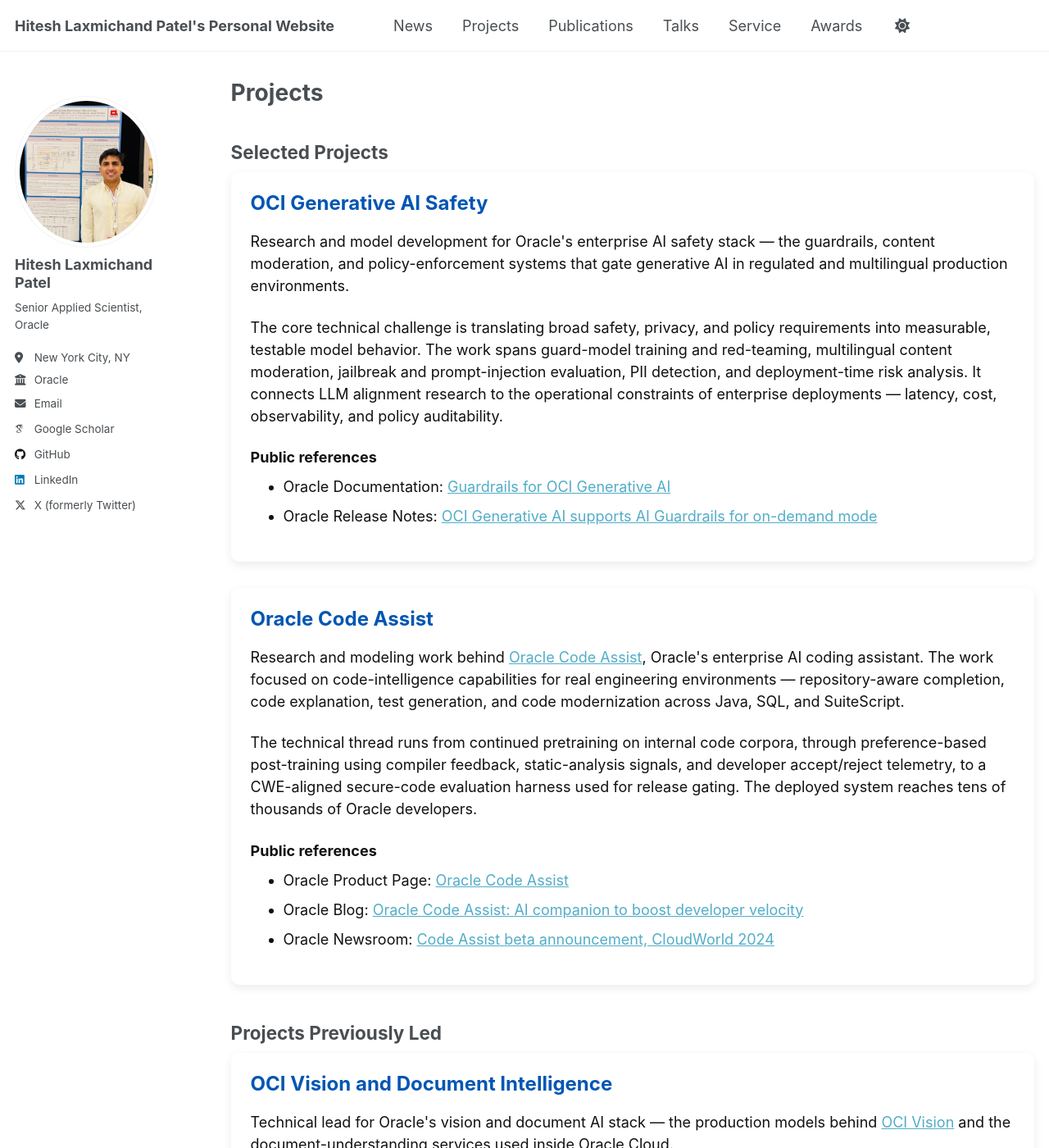
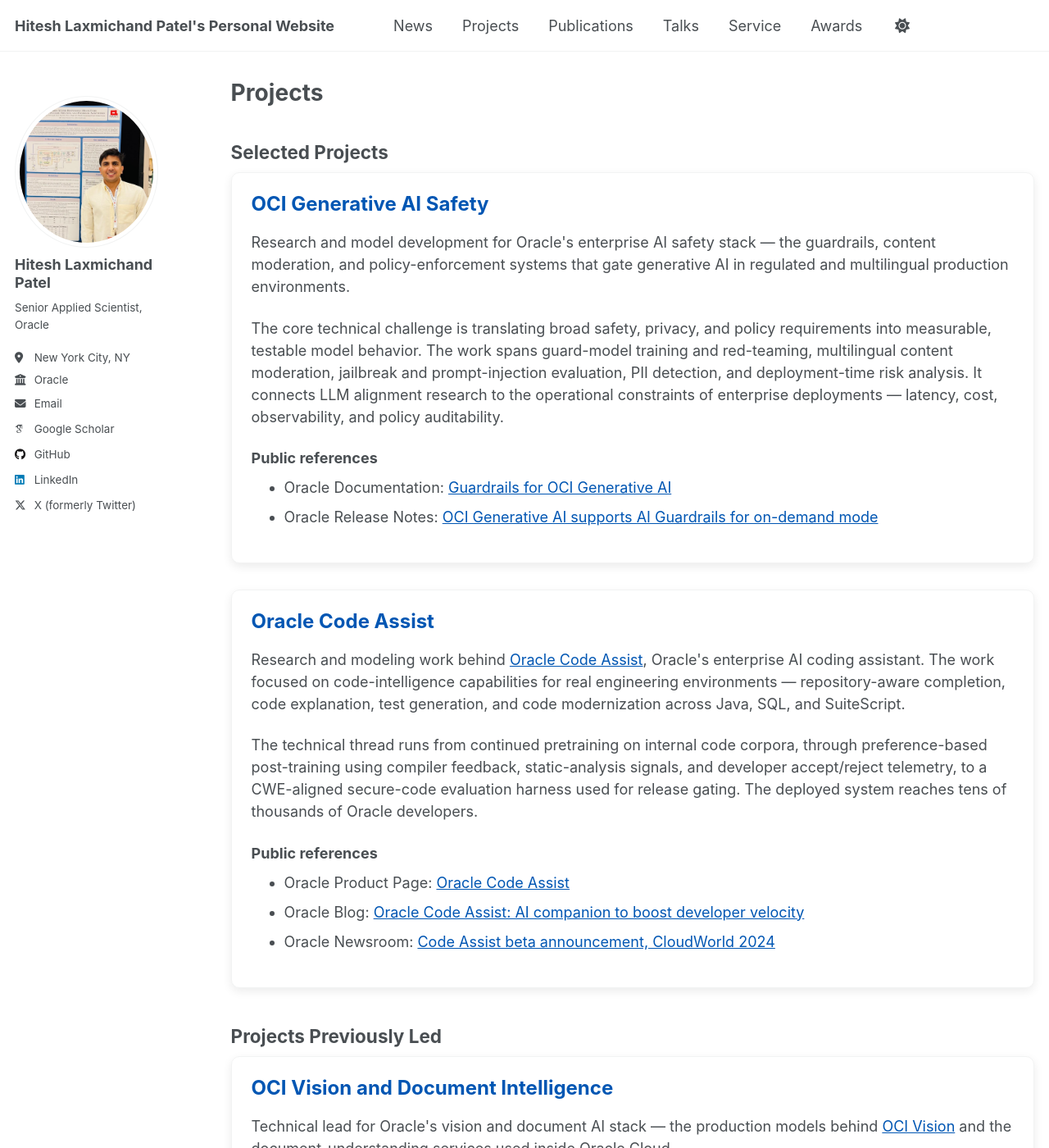
Before and after one commit to HITESHLPATEL/hiteshlpatel.github.io, a Jekyll site: the page built from _pages/projects.md, in a window 1280 px wide and 1400 px high. Shown: the whole window at 82% size. Built offline with Jekyll 4.4.1, drawn with Linux system fonts in a browser that asks for light colours; some web fonts are replaced.

Commit message:
Unify site accent color and fix link contrast
Replace the stock teal link color with the royal blue already used in
project cards and venue badges, so the site has one accent. Publication
titles go from 2.6:1 to 7.0:1 contrast on white; visited links and meta
text (dates, footer, nav) now also clear WCAG AA. Dark mode links move to
a lighter cyan (5.5:1 on the grey background, up from 3.1:1).

Move the inline styles on project cards and venue badges into
_sass/_custom.scss, driven by new theme variables in both the light and
dark theme files, so those components follow the theme toggle instead of
staying hardcoded white.

Co-Authored-By: Claude Fable 5.1 <noreply@anthropic.com>
Claude-Session: https://claude.ai/code/session_01LL4HLjH3KeFhqDB1atnpvf

```diff
--- a/_pages/projects.md
+++ b/_pages/projects.md
@@ -9,32 +9,32 @@ author_profile: true
 
 ## Selected Projects
 
-<div style="box-shadow: 0 4px 12px rgba(0,0,0,0.08); border-radius:10px; padding:24px; margin-bottom:32px; background-color:white; color:#111111;">
+<div class="project-card">
 
-<h3 style="color:#0056b3; font-size:24px; margin-top:0;">OCI Generative AI Safety</h3>
+<h3>OCI Generative AI Safety</h3>
 
 <p>Research and model development for Oracle's enterprise AI safety stack — the guardrails, content moderation, and policy-enforcement systems that gate generative AI in regulated and multilingual production environments.</p>
 
 <p>The core technical challenge is translating broad safety, privacy, and policy requirements into measurable, testable model behavior. The work spans guard-model training and red-teaming, multilingual content moderation, jailbreak and prompt-injection evaluation, PII detection, and deployment-time risk analysis. It connects LLM alignment research to the operational constraints of enterprise deployments — latency, cost, observability, and policy auditability.</p>
 
-<p style="margin-bottom:0.5em;"><strong>Public references</strong></p>
-<ul style="margin-top:0;">
+<p class="project-card__refs-label"><strong>Public references</strong></p>
+<ul class="project-card__refs">
   <li>Oracle Documentation: <a href="https://docs.oracle.com/en-us/iaas/Content/generative-ai/guardrails.htm">Guardrails for OCI Generative AI</a></li>
   <li>Oracle Release Notes: <a href="https://docs.oracle.com/iaas/releasenotes/generative-ai/ai-guardrails.htm">OCI Generative AI supports AI Guardrails for on-demand mode</a></li>
 </ul>
 
 </div>
 
-<div style="box-shadow: 0 4px 12px rgba(0,0,0,0.08); border-radius:10px; padding:24px; margin-bottom:32px; background-color:white; color:#111111;">
+<div class="project-card">
 
-<h3 style="color:#0056b3; font-size:24px; margin-top:0;">Oracle Code Assist</h3>
+<h3>Oracle Code Assist</h3>
 
 <p>Research and modeling work behind <a href="https://www.oracle.com/application-development/code-assist/">Oracle Code Assist</a>, Oracle's enterprise AI coding assistant. The work focused on code-intelligence capabilities for real engineering environments — repository-aware completion, code explanation, test generation, and code modernization across Java, SQL, and SuiteScript.</p>
 
 <p>The technical thread runs from continued pretraining on internal code corpora, through preference-based post-training using compiler feedback, static-analysis signals, and developer accept/reject telemetry, to a CWE-aligned secure-code evaluation harness used for release gating. The deployed system reaches tens of thousands of Oracle developers.</p>
 
-<p style="margin-bottom:0.5em;"><strong>Public references</strong></p>
-<ul style="margin-top:0;">
+<p class="project-card__refs-label"><strong>Public references</strong></p>
+<ul class="project-card__refs">
   <li>Oracle Product Page: <a href="https://www.oracle.com/application-development/code-assist/">Oracle Code Assist</a></li>
   <li>Oracle Blog: <a href="https://blogs.oracle.com/cloud-infrastructure/oracle-code-assist-ai-companion-boost-velocity">Oracle Code Assist: AI companion to boost developer velocity</a></li>
   <li>Oracle Newsroom: <a href="https://www.oracle.com/news/announcement/ocw24-oracle-announces-new-ai-capabilities-to-help-accelerate-application-development-2024-09-10/">Code Assist beta announcement, CloudWorld 2024</a></li>
@@ -44,16 +44,16 @@ author_profile: true
 
 ## Projects Previously Led
 
-<div style="box-shadow: 0 4px 12px rgba(0,0,0,0.08); border-radius:10px; padding:24px; margin-bottom:32px; background-color:white; color:#111111;">
+<div class="project-card">
 
-<h3 style="color:#0056b3; font-size:24px; margin-top:0;">OCI Vision and Document Intelligence</h3>
+<h3>OCI Vision and Document Intelligence</h3>
 
 <p>Technical lead for Oracle's vision and document AI stack — the production models behind <a href="https://www.oracle.com/artificial-intelligence/vision/">OCI Vision</a> and the document-understanding services used inside Oracle Cloud.</p>
 
 <p>The work spanned image classification and object detection, OCR, layout-aware document understanding, table structure recognition, and key-value extraction from unstructured documents. Models were trained at cloud scale on synthetic and real document corpora and shipped behind enterprise APIs supporting procurement, finance, logistics, and ERP automation. The research thread connects computer vision, multimodal foundation models, and information extraction to the deployment realities of high-throughput enterprise pipelines.</p>
 
-<p style="margin-bottom:0.5em;"><strong>Public references</strong></p>
-<ul style="margin-top:0;">
+<p class="project-card__refs-label"><strong>Public references</strong></p>
+<ul class="project-card__refs">
   <li>Oracle Product Page: <a href="https://www.oracle.com/artificial-intelligence/vision/">OCI Vision</a></li>
   <li>Oracle Newsroom: <a href="https://www.oracle.com/news/announcement/oci-ai-services-launch-2021-11-03/">Oracle launches OCI AI Services suite</a></li>
   <li>Oracle Blog: <a href="https://blogs.oracle.com/cloud-infrastructure/post/introducing-oracle-ai-services">Introducing Oracle AI Services</a></li>
--- /dev/null
+++ b/_sass/_custom.scss
@@ -0,0 +1,39 @@
+/* ==========================================================================
+   SITE-SPECIFIC COMPONENTS
+   Colors come from the theme variables in theme/_default.scss and theme/_dark.scss
+   so these follow the light/dark toggle.
+   ========================================================================== */
+
+.project-card {
+  padding: 24px;
+  margin-bottom: 32px;
+  border: 1px solid var(--global-card-border-color);
+  border-radius: 10px;
+  background-color: var(--global-card-bg-color);
+  box-shadow: var(--global-card-shadow);
+  color: var(--global-text-color);
+
+  h3 {
+    margin-top: 0;
+    font-size: 24px;
+    color: var(--global-card-heading-color);
+  }
+
+  .project-card__refs-label {
+    margin-bottom: 0.5em;
+  }
+
+  .project-card__refs {
+    margin-top: 0;
+  }
+}
+
+.venue-badge {
+  display: inline-block;
+  padding: 2px 6px;
+  margin-left: 8px;
+  border-radius: 4px;
+  font-size: 13px;
+  background: var(--global-badge-bg-color);
+  color: var(--global-badge-text-color);
+}
--- a/_sass/theme/_dark.scss
+++ b/_sass/theme/_dark.scss
@@ -12,9 +12,9 @@ $background                 : #474747;
 $background-light           : mix(#fff, $background, 80%);
 $background-lighter         : mix(#fff, $background, 90%);
 $text                       : #ffffff;
-$link                       : #0ea1c5;
-$link-dark                  : mix(#000, $link, 25%);
-$link-light                 : mix(#fff, $link, 25%);
+$link                       : #7fd3ea; // 5.5:1 on $background (was #0ea1c5, 3.1:1)
+$link-dark                  : #6ecbe6; // visited, 5.0:1
+$link-light                 : #9fdeef; // hover, 6.3:1
 
 /* Color codes used for the site */
 $danger-color               : #ee5f5b;
@@ -44,11 +44,18 @@ html[data-theme="dark"] {
     --global-code-text-color            : #{$darker-gray};
     --global-fig-caption-color          : #{$light-gray};
     --global-link-color                 : #{$link};
-    --global-link-color-hover           : #{$link-dark};
-    --global-link-color-visited         : #{$link-light};
+    --global-link-color-hover           : #{$link-light};
+    --global-link-color-visited         : #{$link-dark};
     --global-masthead-link-color        : #{$text};
     --global-masthead-link-color-hover  : #{$background-light};
     --global-text-color                 : #{$text};
     --global-text-color-light           : #{$light-gray};
     --global-thead-color                : #{$background-lighter};
+    /* project cards and venue badges (see _sass/_custom.scss) */
+    --global-card-bg-color              : #525252;
+    --global-card-border-color          : #{$background-light};
+    --global-card-shadow                : 0 4px 12px rgba(0, 0, 0, 0.35);
+    --global-card-heading-color         : #{$link};
+    --global-badge-bg-color             : #1e3a5f;
+    --global-badge-text-color           : #cfe4ff;
 }
--- a/_sass/theme/_default.scss
+++ b/_sass/theme/_default.scss
@@ -6,7 +6,7 @@
 $gray                       : #7a8288;
 $dark-gray                  : mix(#000, $gray, 40%);
 $darker-gray                : mix(#000, $gray, 60%);
-$light-gray                 : #9ba1a6;
+$light-gray                 : #6b7178; // mid grey, 4.9:1 on white (was #9ba1a6, 2.6:1)
 $lighter-gray               : mix(#fff, $gray, 90%);
 
 /* Color codes used for the site */
@@ -36,12 +36,19 @@ $sidebar-screen-min-width   : 1024px;
     --global-code-background-color      : #fafafa;
     --global-code-text-color            : #{$darker-gray};
     --global-fig-caption-color          : mix(#fff,  #{$dark-gray}, 25%);
-    --global-link-color                 : #52adc8;
-    --global-link-color-hover           : mix(#000, #2f7f93, 25%);
-    --global-link-color-visited         : mix(#fff, #2f7f93, 25%);
+    --global-link-color                 : #0056b3; // site accent, 7.0:1 on white
+    --global-link-color-hover           : #004086;
+    --global-link-color-visited         : #3378c2; // 4.6:1 on white
     --global-masthead-link-color        : #{$dark-gray};
     --global-masthead-link-color-hover  : mix(#000, #{$gray}, 25%);
     --global-text-color                 : #{$dark-gray};
     --global-text-color-light           : #{$light-gray};
     --global-thead-color                : #{$lighter-gray};
+    /* project cards and venue badges (see _sass/_custom.scss) */
+    --global-card-bg-color              : #fff;
+    --global-card-border-color          : #{$lighter-gray};
+    --global-card-shadow                : 0 4px 12px rgba(0, 0, 0, 0.08);
+    --global-card-heading-color         : #0056b3;
+    --global-badge-bg-color             : #eaf4ff;
+    --global-badge-text-color           : #0056b3;
 }
--- a/assets/css/main.scss
+++ b/assets/css/main.scss
@@ -39,5 +39,7 @@
     "vendor/font-awesome/fontawesome",
     "vendor/font-awesome/solid",
     "vendor/font-awesome/brands",
-    "vendor/magnific-popup/magnific-popup"
+    "vendor/magnific-popup/magnific-popup",
+
+    "custom"
 ;
```
Also changed, not shown: _pages/publications.md (+34 -34 lines).
